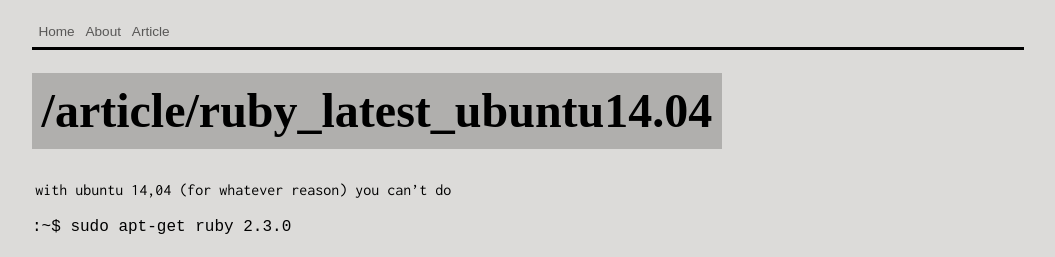
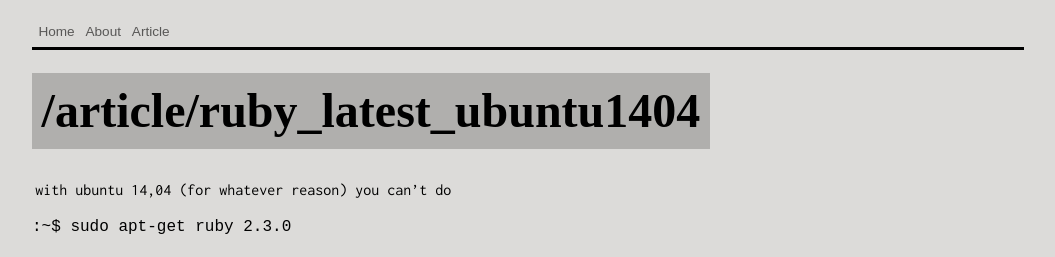
Before and after one commit to msawangwan/msawangwan.github.io, a Jekyll site: the page built from _article/ruby_latest_ubuntu1404.md, in a window 1280 px wide. Shown: the top 257 px of the page, without its empty margins (112-1167 px from the left). Built offline with Jekyll 4.4.1, drawn with Linux system fonts in a browser that asks for light colours; some web fonts are replaced.

Commit message:
edited post on updating ruby to latest on ubuntu1404

```diff
--- a/_article/ruby_latest_ubuntu1404.md
+++ b/_article/ruby_latest_ubuntu1404.md
@@ -1,6 +1,6 @@
 ---
 layout: default
-title: article/ruby_latest_ubuntu14.04
+title: article/ruby_latest_ubuntu1404
 show_quote: false
 ---
 
```
